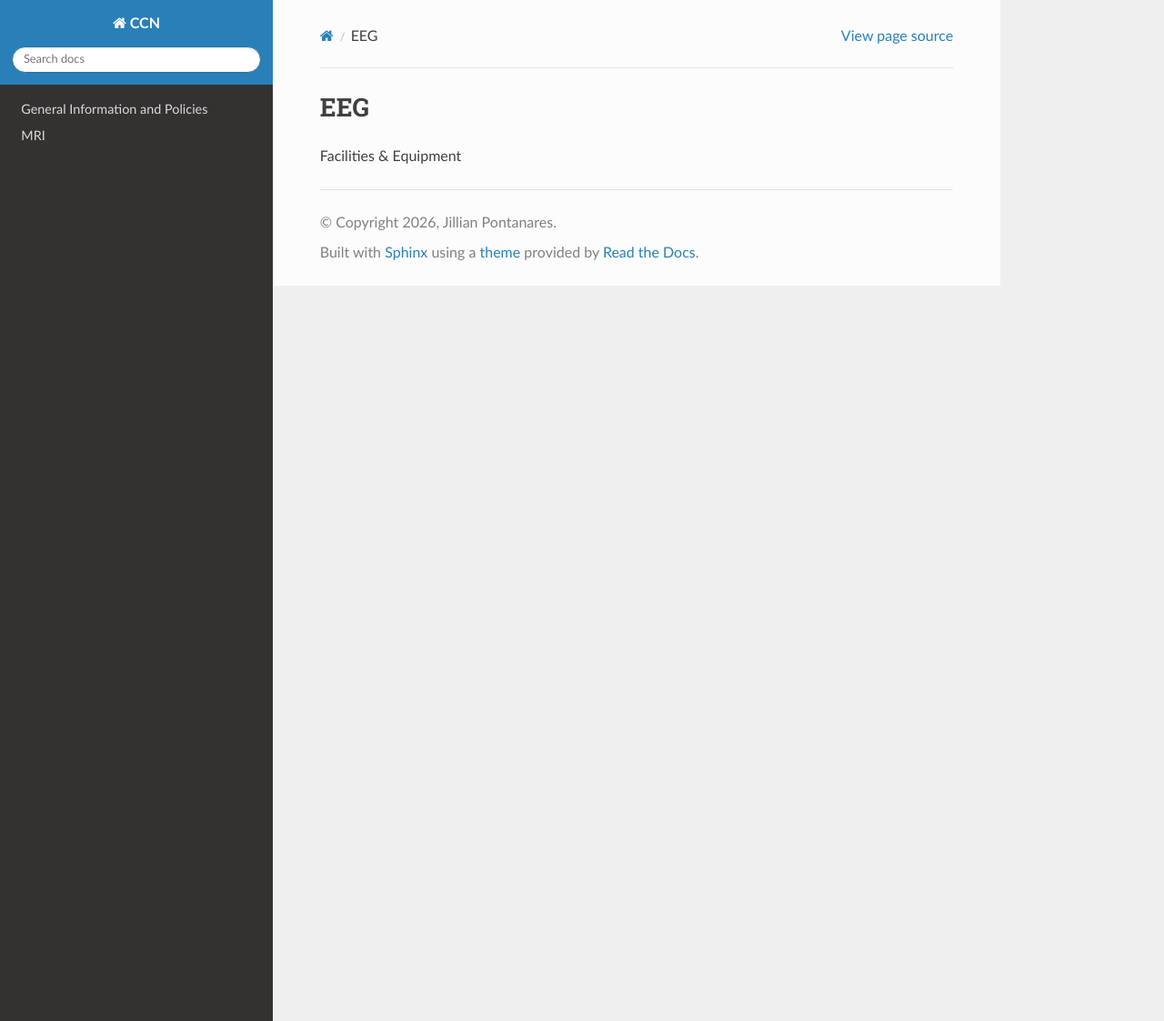
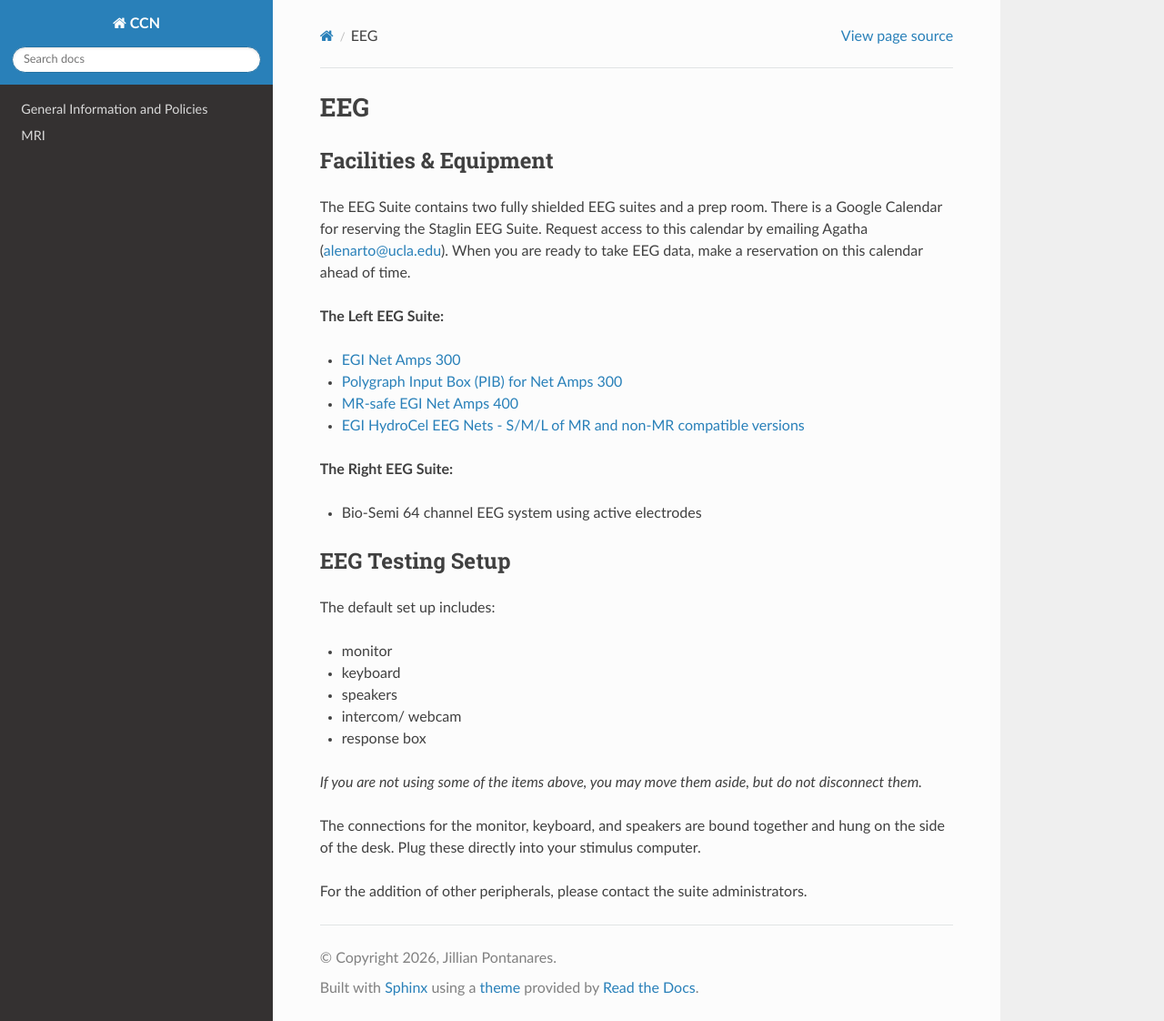
Before and after one commit to jpontanares-ccn/CCN, a Sphinx documentation site: the page built from docs/source/eeg.rst, in a window 1280 px wide and 1122 px high. Shown: the whole window at 91% size. Built offline with Sphinx 7.4.7 and the Read the Docs theme 3.1.0, drawn with Linux system fonts in a browser that asks for light colours.

Commit message:
Update eeg.rst

```diff
--- a/docs/source/eeg.rst
+++ b/docs/source/eeg.rst
@@ -1,4 +1,34 @@
 EEG
----
+===
 
 Facilities & Equipment
+----------------------
+The EEG Suite contains two fully shielded EEG suites and a prep room. There is a Google Calendar for reserving the Staglin EEG Suite. Request access to this calendar by emailing Agatha (alenarto@ucla.edu). When you are ready to take EEG data, make a reservation on this calendar ahead of time.
+
+**The Left EEG Suite:**
+
+- `EGI Net Amps 300 <https://www.egi.com/images/stories/manuals/GES_300/GES_300_tman_8103003-51_20150304_hires.pdf>`_
+- `Polygraph Input Box (PIB) for Net Amps 300 <https://www.egi.com/images/stories/placards/legacy/PIB_instructions_plac_8404162-51_20100427.pdf>`_
+- `MR-safe EGI Net Amps 400 <https://www.egi.com/images/stories/company/documents/net_amps_400_flyer_oct_2015_MM_421.pdf>`_
+- `EGI HydroCel EEG Nets - S/M/L of MR and non-MR compatible versions <https://www.egi.com/research-division/geodesic-sensor-net>`_
+
+**The Right EEG Suite:**
+
+- Bio-Semi 64 channel EEG system using active electrodes
+
+EEG Testing Setup
+-----------------
+
+The default set up includes:
+
+- monitor
+- keyboard
+- speakers
+- intercom/ webcam
+- response box
+
+*If you are not using some of the items above, you may move them aside, but do not disconnect them.*
+
+The connections for the monitor, keyboard, and speakers are bound together and hung on the side of the desk. Plug these directly into your stimulus computer.
+
+For the addition of other peripherals, please contact the suite administrators.
```
